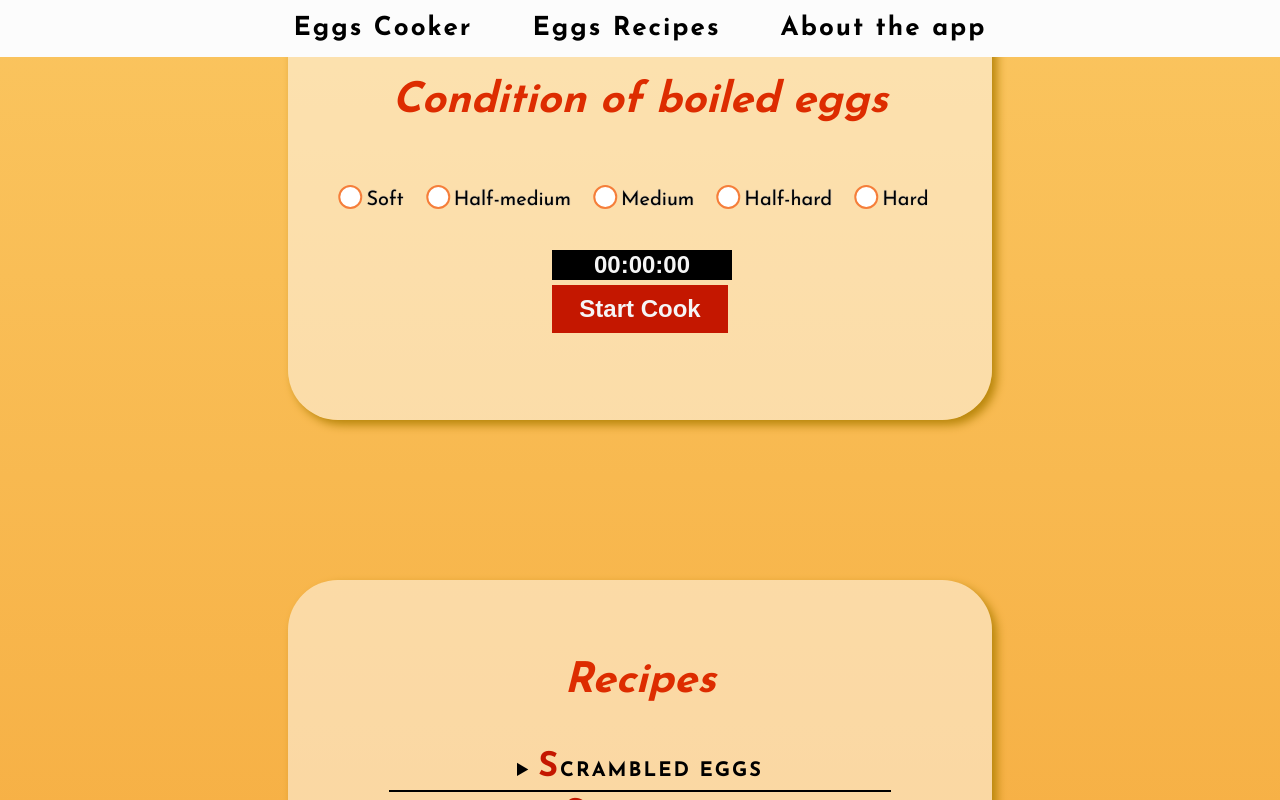
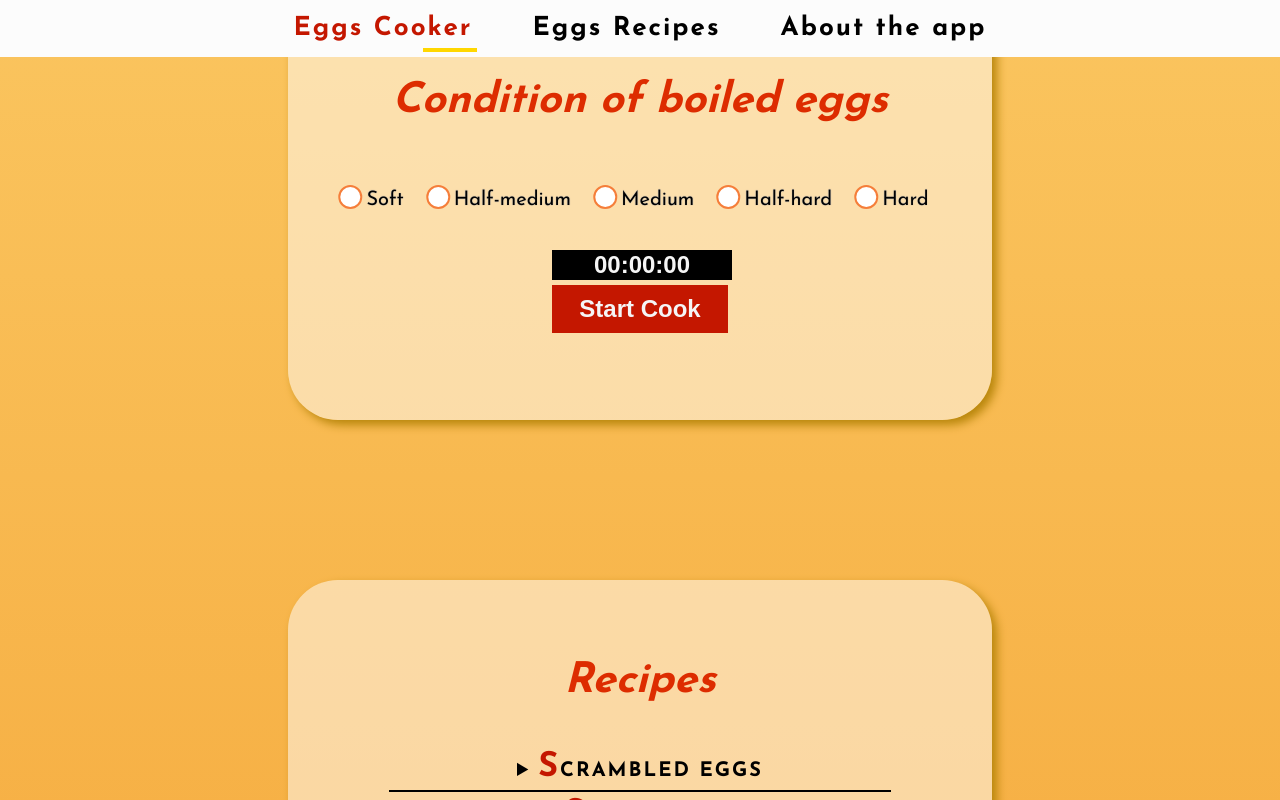
Before and after one commit to kbraczyk/Eggs-Cooker, a plain HTML site: page index.html in a window 1280 px wide. Both pictures are taken after a click on the link "Eggs Cooker". Shown: the part 386-1186 px from the top of the page. Drawn offline with Linux system fonts and the light colour scheme.

Commit message:
edit file menu.js add active class in the menu

```diff
--- a/js/menu.js
+++ b/js/menu.js
@@ -1,10 +1,10 @@
 const box = document.querySelectorAll(".box");
 const menus = document.querySelectorAll(".menu");
 
-
 menus.forEach((menu, i) => {
     menu.addEventListener("click", (e) => {
-        e.preventDefault();
+        menus.forEach(menu => menu.classList.remove("active"));
+        e.target.classList.add("active");
         box[i].scrollIntoView({
             behavior: "smooth",
         });
--- a/style/style.css
+++ b/style/style.css
@@ -37,10 +37,13 @@ body {
 }
 
 .page-title,
-.page-menu a:hover,
 .recipes-title::first-letter,
 .decorate::first-letter {
     color: #c41700;
+}
+
+.menu:hover {
+    color: rgb(255, 115, 0);
 }
 
 .page-menu {
@@ -72,7 +75,11 @@ body {
     -o-transition: .3s all;
 }
 
-.page-menu a:hover::after {
+.active {
+    color: #c41700;
+}
+
+.active::after {
     content: "";
     min-width: 50px;
     min-height: 0px;
```
